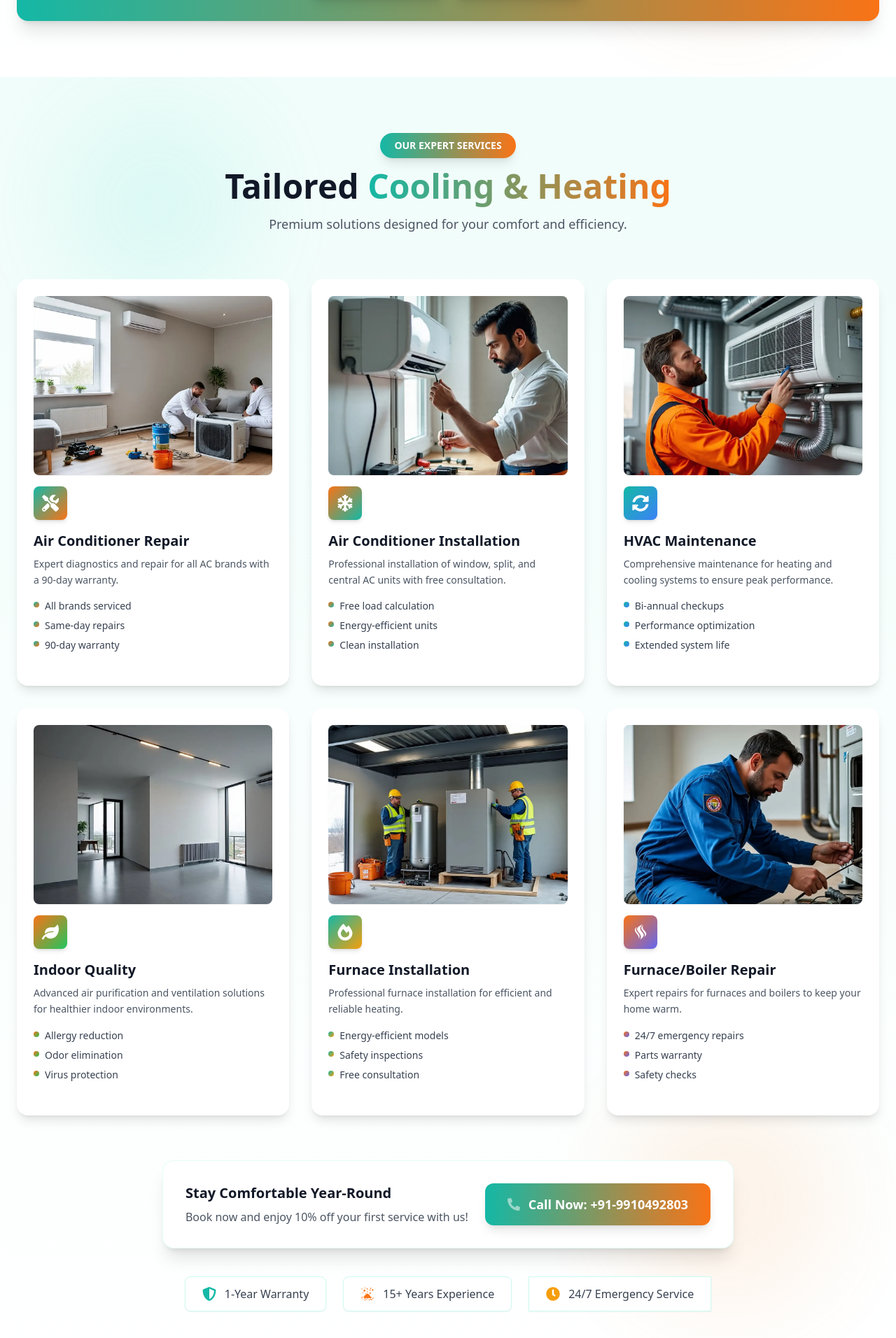
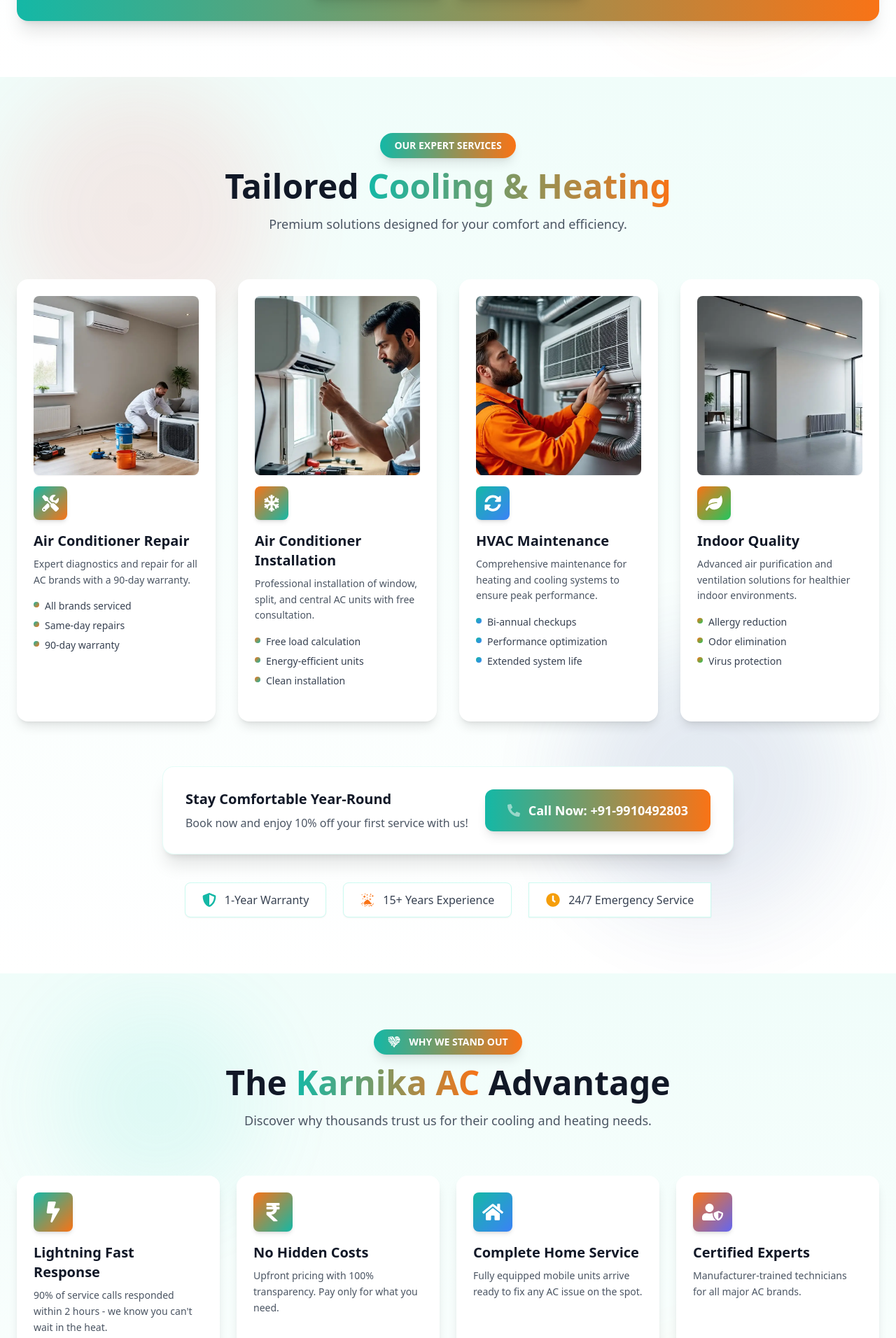
Before and after one commit to roshankhapre/karnika-ac-repair, a React (Vite) app: page / in a window 1280 px wide. Shown: the part 3108-5020 px from the top of the page at 70% size. Built offline with nearby package versions, Linux system fonts and the light colour scheme.

Commit message:
price update

```diff
--- a/src/components/Pricing.jsx
+++ b/src/components/Pricing.jsx
@@ -53,7 +53,7 @@
       "R22/R32 gas",
       "Leak testing",
       "Pressure check",
-      "6-month warranty",
+      "3-month warranty",
     ],
   },
   {
@@ -65,7 +65,7 @@
       "R22/R32 gas",
       "Vacuum pump",
       "Full diagnostics",
-      "6-month warranty",
+      "3-month warranty",
     ],
   },
   {
--- a/src/components/Services.jsx
+++ b/src/components/Services.jsx
@@ -64,28 +64,6 @@
       image: indoorquality, // Replace with specific image, e.g., ../assets/indoor-quality.jpg
       features: ["Allergy reduction", "Odor elimination", "Virus protection"],
     },
-    {
-      title: "Furnace Installation",
-      description:
-        "Professional furnace installation for efficient and reliable heating.",
-      icon: <FaFireAlt className="text-2xl" />,
-      color: "from-teal-500 to-amber-500",
-      image: furnanceInstallation, // Replace with specific image, e.g., ../assets/furnace-installation.jpg
-      features: [
-        "Energy-efficient models",
-        "Safety inspections",
-        "Free consultation",
-      ],
-    },
-    {
-      title: "Furnace/Boiler Repair",
-      description:
-        "Expert repairs for furnaces and boilers to keep your home warm.",
-      icon: <GiHeatHaze className="text-2xl" />,
-      color: "from-orange-500 to-indigo-500",
-      image: boilerRepair, // Replace with specific image, e.g., ../assets/furnace-boiler-repair.jpg
-      features: ["24/7 emergency repairs", "Parts warranty", "Safety checks"],
-    },
   ];
 
   return (
@@ -95,8 +73,8 @@
     >
       {/* Decorative Background Blobs */}
       <div className="absolute top-0 left-0 w-full h-full opacity-10 pointer-events-none">
-        <div className="absolute top-10 left-20 w-72 h-72 bg-teal-400 rounded-full filter blur-3xl"></div>
-        <div className="absolute bottom-20 right-20 w-80 h-80 bg-orange-400 rounded-full filter blur-3xl"></div>
+        <div className="absolute top-1 left-2 w-96 h-96 bg-red-500 rounded-full filter blur-3xl"></div>
+        <div className="absolute bottom-20 right-20 w-96 h-96 bg-blue-900 rounded-full filter blur-3xl"></div>
       </div>
 
       <div className="relative container mx-auto px-6 z-10">
@@ -117,7 +95,7 @@
         </div>
 
         {/* Services Grid */}
-        <div className="grid grid-cols-1 md:grid-cols-2 lg:grid-cols-3 gap-8">
+        <div className="grid grid-cols-1 md:grid-cols-2 lg:grid-cols-4 gap-8">
           {services.map((service, index) => (
             <div
               key={index}
--- a/src/components/TrustFactors.jsx
+++ b/src/components/TrustFactors.jsx
@@ -6,7 +6,7 @@
 const stats = [
   {
     icon: (
-      <FaUsers className="text-3xl text-teal-500 group-hover:text-orange-500 transition-colors" />
+      <FaUsers className="text-4xl text-teal-500 group-hover:text-orange-500 transition-colors" />
     ),
     title: "Happy Clients",
     value: 500,
@@ -14,7 +14,7 @@
   },
   {
     icon: (
-      <FaTools className="text-3xl text-orange-500 group-hover:text-teal-500 transition-colors" />
+      <FaTools className="text-4xl text-orange-500 group-hover:text-teal-500 transition-colors" />
     ),
     title: "AC Installations",
     value: 250,
@@ -22,7 +22,7 @@
   },
   {
     icon: (
-      <FaCheckCircle className="text-3xl text-teal-500 group-hover:text-orange-500 transition-colors" />
+      <FaCheckCircle className="text-4xl text-teal-500 group-hover:text-orange-500 transition-colors" />
     ),
     title: "Repairs Completed",
     value: 800,
@@ -32,8 +32,8 @@
 
 const TrustFactors = () => {
   const { ref, inView } = useInView({
-    triggerOnce: true, // Count only once when section comes into view
-    threshold: 0.3, // Trigger when 30% of the section is visible
+    triggerOnce: true,
+    threshold: 0.3,
   });
 
   return (
@@ -42,10 +42,10 @@
       className="relative py-20 bg-gradient-to-b from-teal-50 to-white overflow-hidden"
       ref={ref}
     >
-      {/* Decorative Blobs */}
-      <div className="absolute top-0 left-0 w-full h-full opacity-10 pointer-events-none">
-        <div className="absolute top-10 left-20 w-72 h-72 bg-teal-400 rounded-full filter blur-3xl"></div>
-        <div className="absolute bottom-20 right-20 w-80 h-80 bg-orange-400 rounded-full filter blur-3xl"></div>
+      {/* Decorative Background Blobs */}
+      <div className="absolute inset-0 -z-10 pointer-events-none">
+        <div className="absolute -top-20 -left-20 w-80 h-80 bg-teal-300 rounded-full blur-3xl mix-blend-multiply opacity-40 animate-float"></div>
+        <div className="absolute -bottom-10 right-0 w-96 h-96 bg-orange-300 rounded-full blur-3xl mix-blend-multiply opacity-40 animate-float delay-200"></div>
       </div>
 
       <div className="relative container mx-auto px-6 z-10">
@@ -55,7 +55,7 @@
             <GiCoolSpices className="text-lg" />
             <span>TRUSTED BY THOUSANDS</span>
           </div>
-          <h2 className="text-4xl sm:text-5xl font-extrabold text-gray-900 mb-4">
+          <h2 className="text-4xl sm:text-5xl font-extrabold text-gray-900 mb-4 leading-tight">
             Why Customers{" "}
             <span className="text-transparent bg-clip-text bg-gradient-to-r from-teal-500 to-orange-500">
               Trust Us
@@ -71,12 +71,11 @@
           {stats.map((stat, index) => (
             <div
               key={index}
-              className="group relative bg-white rounded-2xl shadow-lg p-8 hover:shadow-xl transition-all duration-300 border border-teal-100/50"
+              className="group relative bg-white rounded-2xl shadow-md hover:shadow-xl transition-all duration-300 p-8 border border-gray-100"
             >
-              {/* Gradient Overlay */}
-              <div className="absolute inset-0 bg-gradient-to-br from-teal-500 to-orange-500 opacity-0 group-hover:opacity-10 transition-opacity duration-300"></div>
+              <div className="absolute inset-0 bg-gradient-to-br from-teal-500 to-orange-500 opacity-0 group-hover:opacity-10 transition-opacity duration-300 rounded-2xl"></div>
 
-              <div className="relative z-10">
+              <div className="relative z-10 text-center">
                 <div className="mb-4">{stat.icon}</div>
                 <h3 className="text-4xl font-extrabold text-gray-800">
                   {inView ? <CountUp end={stat.value} duration={2} /> : 0}
@@ -91,10 +90,10 @@
         </div>
 
         {/* CTA Button */}
-        <div className="mt-12 text-center">
+        <div className="mt-14 text-center">
           <a
             href="tel:+919910498203"
-            className="group inline-flex items-center justify-center gap-3 px-6 py-3 bg-gradient-to-r from-teal-500 to-orange-500 hover:from-teal-600 hover:to-orange-600 text-white font-semibold rounded-xl shadow-lg hover:shadow-teal-500/50 transition-all transform hover:scale-105"
+            className="group inline-flex items-center justify-center gap-3 px-8 py-4 bg-gradient-to-r from-teal-500 to-orange-500 hover:from-teal-600 hover:to-orange-600 text-white font-semibold rounded-xl shadow-lg hover:shadow-orange-300/50 transition-all transform hover:scale-105"
           >
             <FaPhoneAlt className="text-xl group-hover:animate-pulse" />
             Book Your Service Now
@@ -106,14 +105,18 @@
       <style jsx="true">{`
         @keyframes float {
           0% {
-            transform: translateY(0);
+            transform: translateY(0px);
           }
           50% {
-            transform: translateY(-10px);
+            transform: translateY(-20px);
           }
           100% {
-            transform: translateY(0);
+            transform: translateY(0px);
           }
+        }
+
+        .animate-float {
+          animation: float 6s ease-in-out infinite;
         }
       `}</style>
     </section>
```
